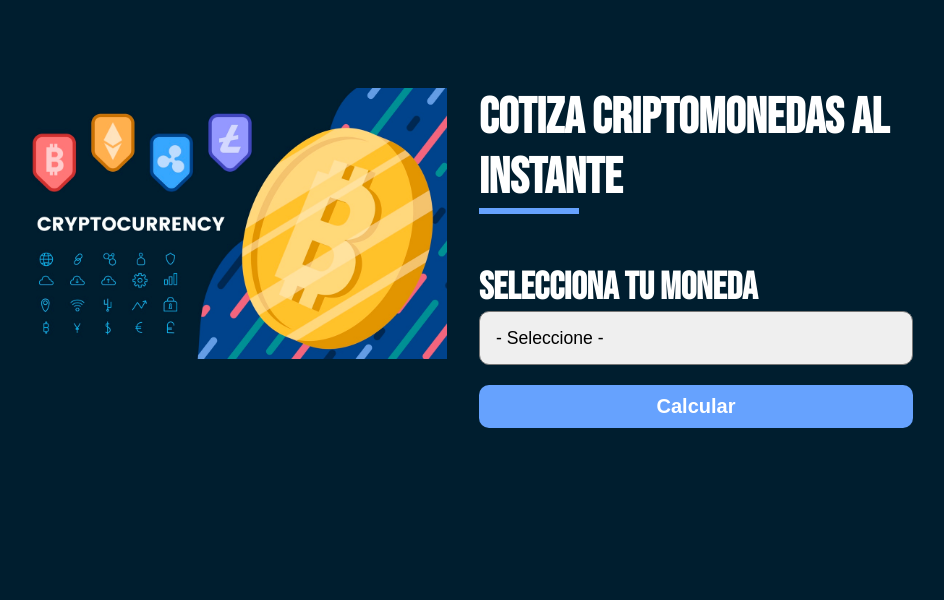
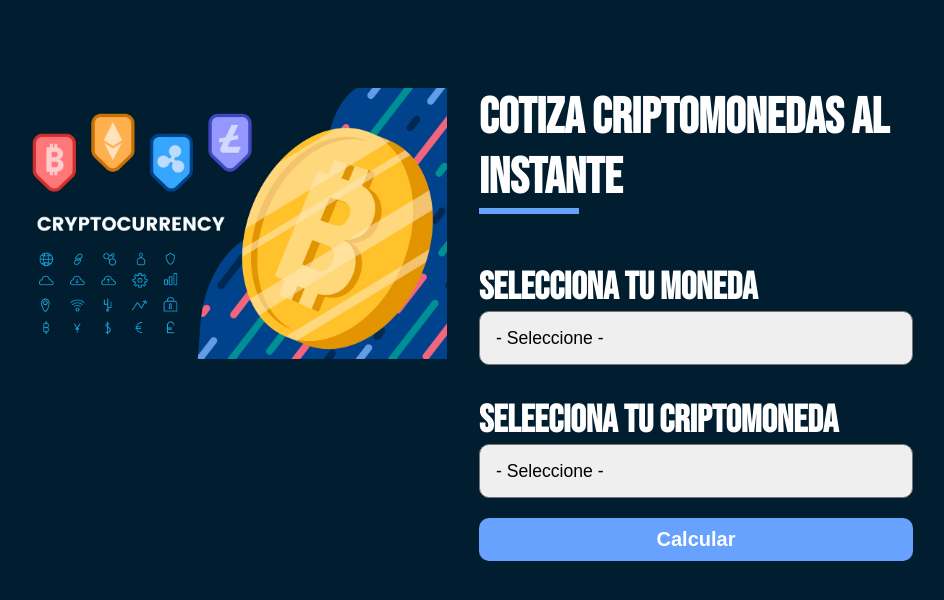
Before and after one commit to yilfri/cripto-app, a React (Create React App) app: page / in a window 1280 px wide. Shown: the top 600 px of the page, without its empty margins (177-1121 px from the left). Built offline with nearby package versions, Linux system fonts and the light colour scheme.

Commit message:
Hook useCrypto added

```diff
--- a/src/components/Form.js
+++ b/src/components/Form.js
@@ -1,6 +1,7 @@
 import React from 'react';
 import styled from '@emotion/styled';
 import useCurrency from '../hooks/useCurrency';
+import useCrypto from '../hooks/useCrypto';
 
 const Button = styled.input`
 	margin-top: 20px;
@@ -30,9 +31,14 @@ const Form = () => {
 
 	const [currency, SelectCurrency] = useCurrency('Selecciona tu Moneda', '', CURRENCYS);
 
+	const [cryptocurrency, CryptoCurrency] = useCrypto('Seleeciona tu Criptomoneda', '');
+
 	return (
 		<form>
 			<SelectCurrency />
+
+			<CryptoCurrency />
+
 			<Button type="submit" value="Calcular" />
 		</form>
 	);
--- /dev/null
+++ b/src/hooks/useCrypto.js
@@ -0,0 +1,44 @@
+import React, { useState } from 'react';
+import styled from '@emotion/styled';
+
+const Label = styled.label`
+	font-family: 'Bebas Neue', cursive;
+	color: #fff;
+	text-transform: uppercase;
+	font-weight: bold;
+	font-size: 2.4rem;
+	margin-top: 2rem;
+	display: block;
+`;
+
+const SelectContainer = styled.select`
+	width: 100%;
+	display: block;
+	padding: 1rem;
+	-webkit-appearance: none;
+	border-radius: 10px;
+	outline: none;
+	font-size: 1.1rem;
+`;
+
+const useCrypto = (label, initialState, options) => {
+	const [state, setState] = useState(initialState);
+
+	const CryptoSelect = () => (
+		<>
+			<Label>{label}</Label>
+			<SelectContainer onChange={(e) => setState(e.target.value)} value={state}>
+				<option value="">- Seleccione -</option>
+				{/* {options.map((option) => (
+					<option key={option.cod} value={option.cod}>
+						{option.name}
+					</option>
+				))} */}
+			</SelectContainer>
+		</>
+	);
+
+	return [state, CryptoSelect, setState];
+};
+
+export default useCrypto;
```
